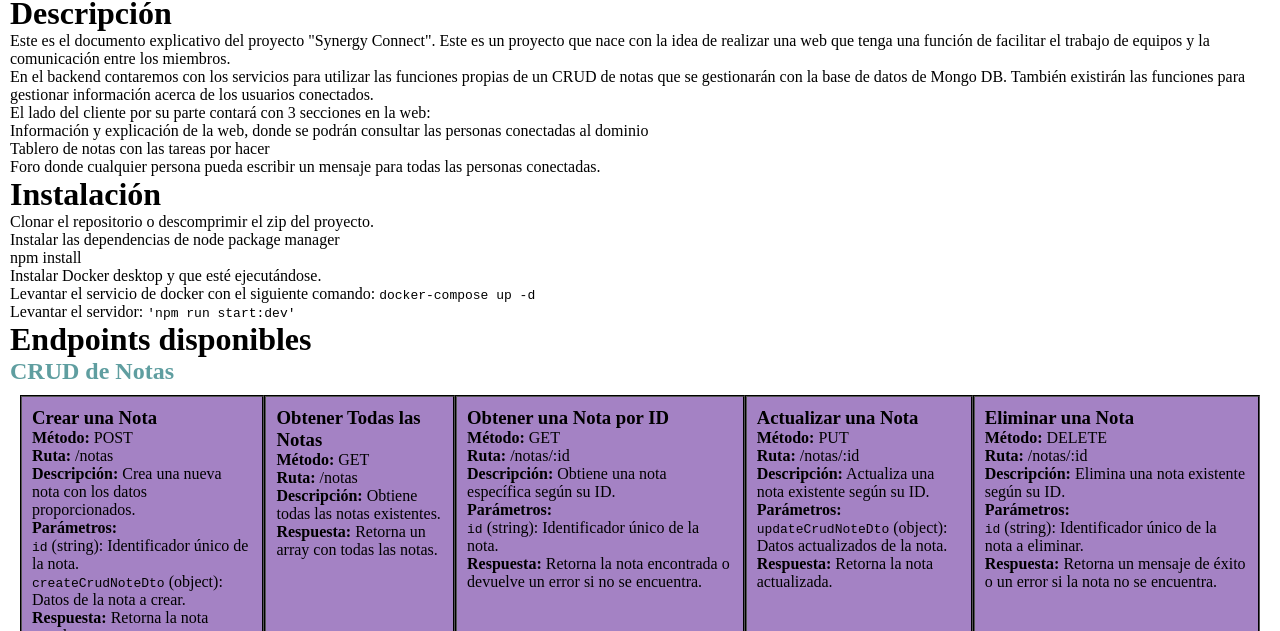
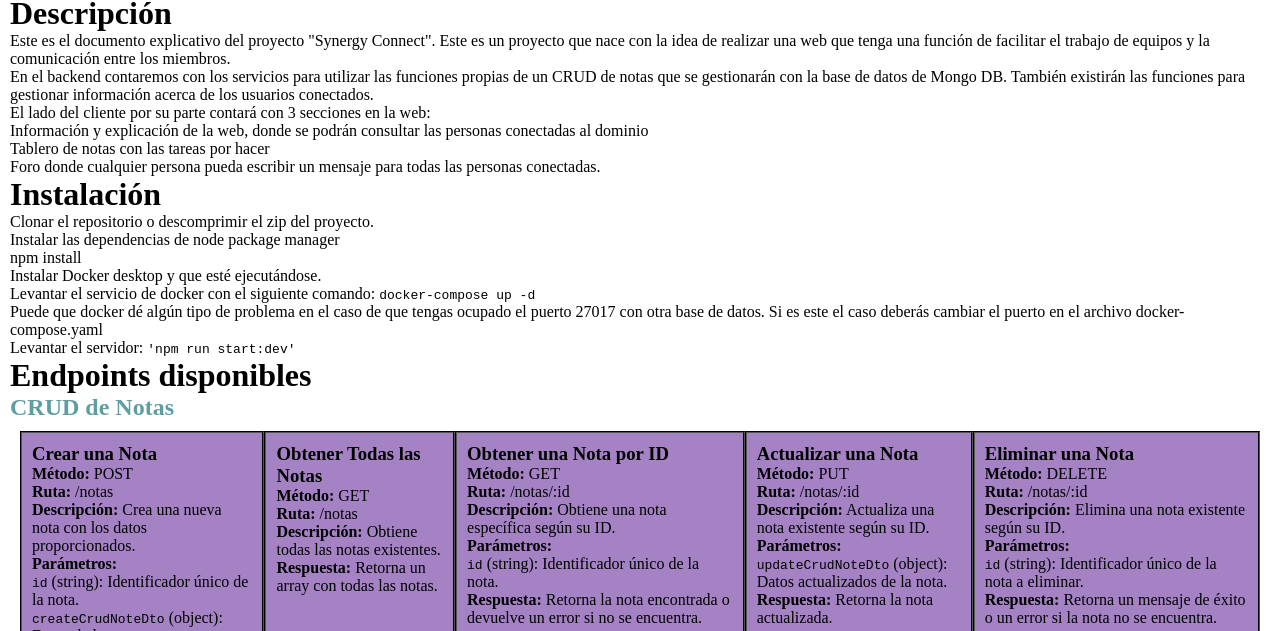
Before and after one commit to Danielbzg/synergy-connect-server, a website: page public/index.html in a window 1280 px wide. Shown: the part 169-800 px from the top of the page. Drawn offline with Linux system fonts and the light colour scheme.

Commit message:
Cambios en el readme y en el index del proyecto.

```diff
--- a/public/index.html
+++ b/public/index.html
@@ -30,7 +30,7 @@
     <pde>npm install</code>
     <p>Instalar Docker desktop y que esté ejecutándose.</p>
     <p>Levantar el servicio de docker con el siguiente comando: <code>docker-compose up -d</code></p>
-
+    <p>Puede que docker dé algún tipo de problema en el caso de que tengas ocupado el puerto 27017 con otra base de datos. Si es este el caso deberás cambiar el puerto en el archivo docker-compose.yaml</p>
     <p>Levantar el servidor: <code>'npm run start:dev'</code></p>
 
   </div>
```
Also changed, not shown: README.md.
